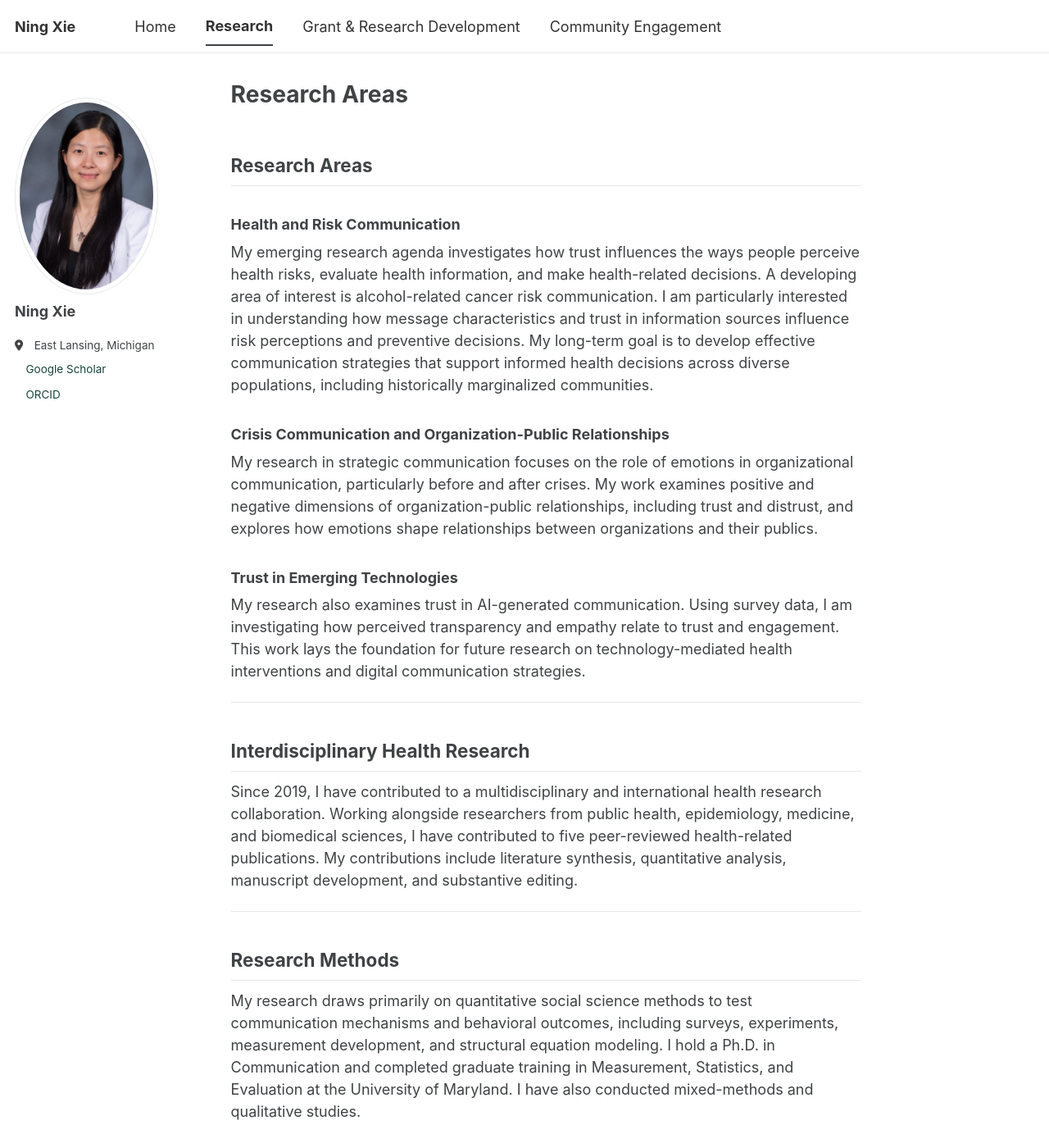
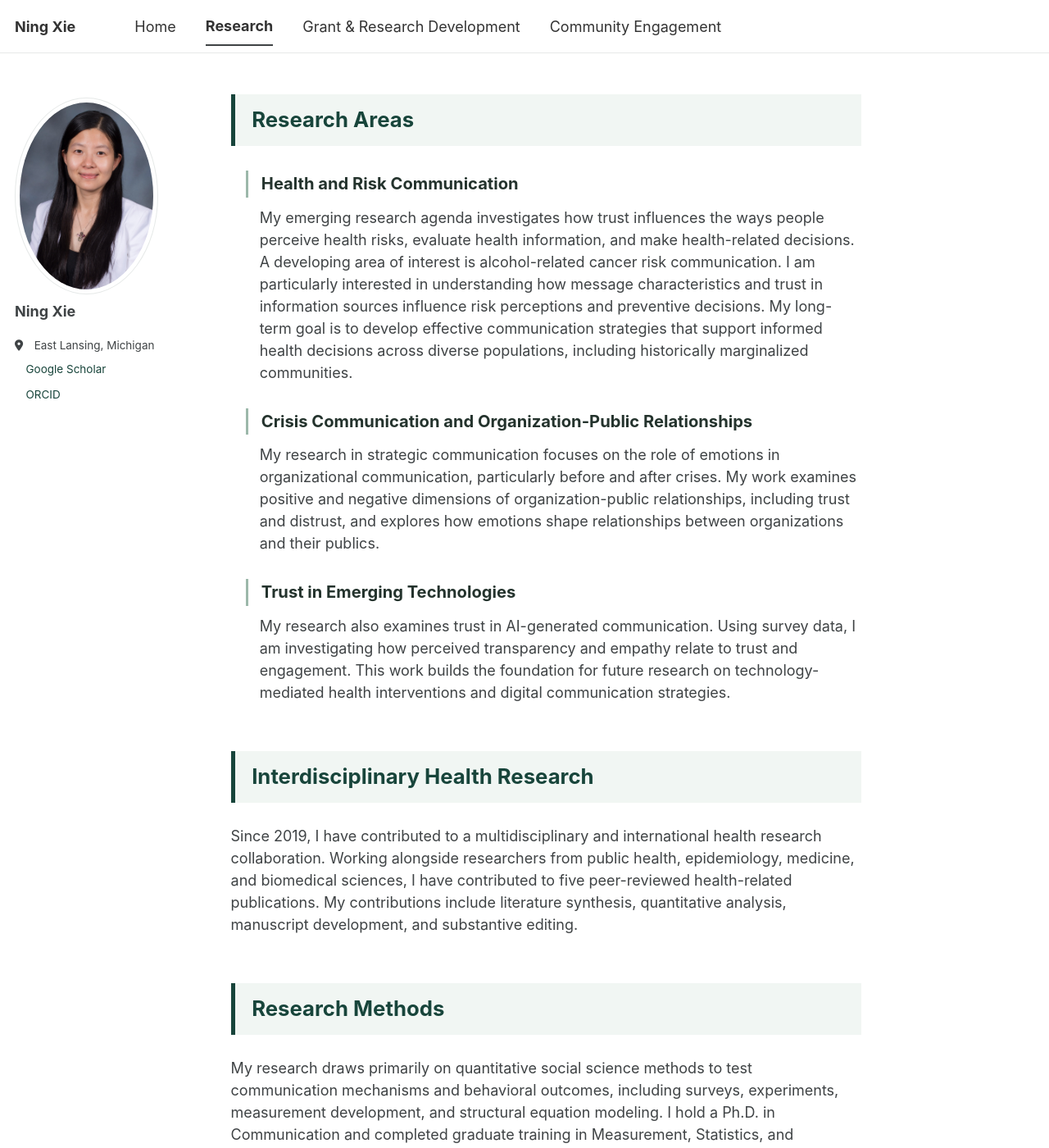
Before and after one commit to ningxiephd/ningxiephd.github.io, a Jekyll site: the page built from _pages/research.md, in a window 1280 px wide and 1400 px high. Shown: the whole window at 82% size. Built offline with Jekyll 4.4.1, drawn with Linux system fonts in a browser that asks for light colours; a style sheet for code colours, icons or effects is not loaded; our own code applies the rules of GitHub Pages for plain Markdown files; some of the changed lines change nothing that is shown.

Commit message:
Add files via upload

```diff
--- a/_pages/research.md
+++ b/_pages/research.md
@@ -1,30 +1,66 @@
 ---
+layout: single
+title: ""
 permalink: /research/
 author_profile: true
 ---
 
-## Research Areas
+<style>
+/* Research page only: these classes are not used on other pages. */
+.page__content h2.research-main-heading {
+  color: #18453B;
+  font-size: 1.43em;
+  font-weight: 700;
+  line-height: 1.35;
+  background: #f1f6f3;
+  border-left: 5px solid #18453B;
+  border-bottom: 0;
+  padding: 0.55em 0.8em;
+  margin: 2.25em 0 1.05em;
+}
+.page__content h2.research-main-heading:first-of-type {
+  margin-top: 0;
+}
+.page__content h3.research-area-heading {
+  color: #24332d;
+  font-size: 1.12em;
+  font-weight: 700;
+  line-height: 1.4;
+  border: 0;
+  border-left: 3px solid #9cb8aa;
+  padding: 0.1em 0 0.1em 0.8em;
+  margin: 1.5em 0 0.55em 0.9em;
+}
+.page__content h3.research-area-heading + p {
+  margin-left: 1.05em;
+  padding-left: 0.9em;
+}
+@media (max-width: 600px) {
+  .page__content h3.research-area-heading,
+  .page__content h3.research-area-heading + p {
+    margin-left: 0;
+  }
+}
+</style>
 
-### Health and Risk Communication
+<h2 class="research-main-heading">Research Areas</h2>
+
+<h3 class="research-area-heading">Health and Risk Communication</h3>
 
 My emerging research agenda investigates how trust influences the ways people perceive health risks, evaluate health information, and make health-related decisions. A developing area of interest is alcohol-related cancer risk communication. I am particularly interested in understanding how message characteristics and trust in information sources influence risk perceptions and preventive decisions. My long-term goal is to develop effective communication strategies that support informed health decisions across diverse populations, including historically marginalized communities.
 
-### Crisis Communication and Organization-Public Relationships
+<h3 class="research-area-heading">Crisis Communication and Organization-Public Relationships</h3>
 
 My research in strategic communication focuses on the role of emotions in organizational communication, particularly before and after crises. My work examines positive and negative dimensions of organization-public relationships, including trust and distrust, and explores how emotions shape relationships between organizations and their publics.
 
-### Trust in Emerging Technologies
+<h3 class="research-area-heading">Trust in Emerging Technologies</h3>
 
-My research also examines trust in AI-generated communication. Using survey data, I am investigating how perceived transparency and empathy relate to trust and engagement. This work lays the foundation for future research on technology-mediated health interventions and digital communication strategies.
+My research also examines trust in AI-generated communication. Using survey data, I am investigating how perceived transparency and empathy relate to trust and engagement. This work builds the foundation for future research on technology-mediated health interventions and digital communication strategies.
 
----
-
-## Interdisciplinary Health Research
+<h2 class="research-main-heading">Interdisciplinary Health Research</h2>
 
 Since 2019, I have contributed to a multidisciplinary and international health research collaboration. Working alongside researchers from public health, epidemiology, medicine, and biomedical sciences, I have contributed to five peer-reviewed health-related publications. My contributions include literature synthesis, quantitative analysis, manuscript development, and substantive editing.
 
----
-
-## Research Methods
+<h2 class="research-main-heading">Research Methods</h2>
 
 My research draws primarily on quantitative social science methods to test communication mechanisms and behavioral outcomes, including surveys, experiments, measurement development, and structural equation modeling. I hold a Ph.D. in Communication and completed graduate training in Measurement, Statistics, and Evaluation at the University of Maryland. I have also conducted mixed-methods and qualitative studies.
```
